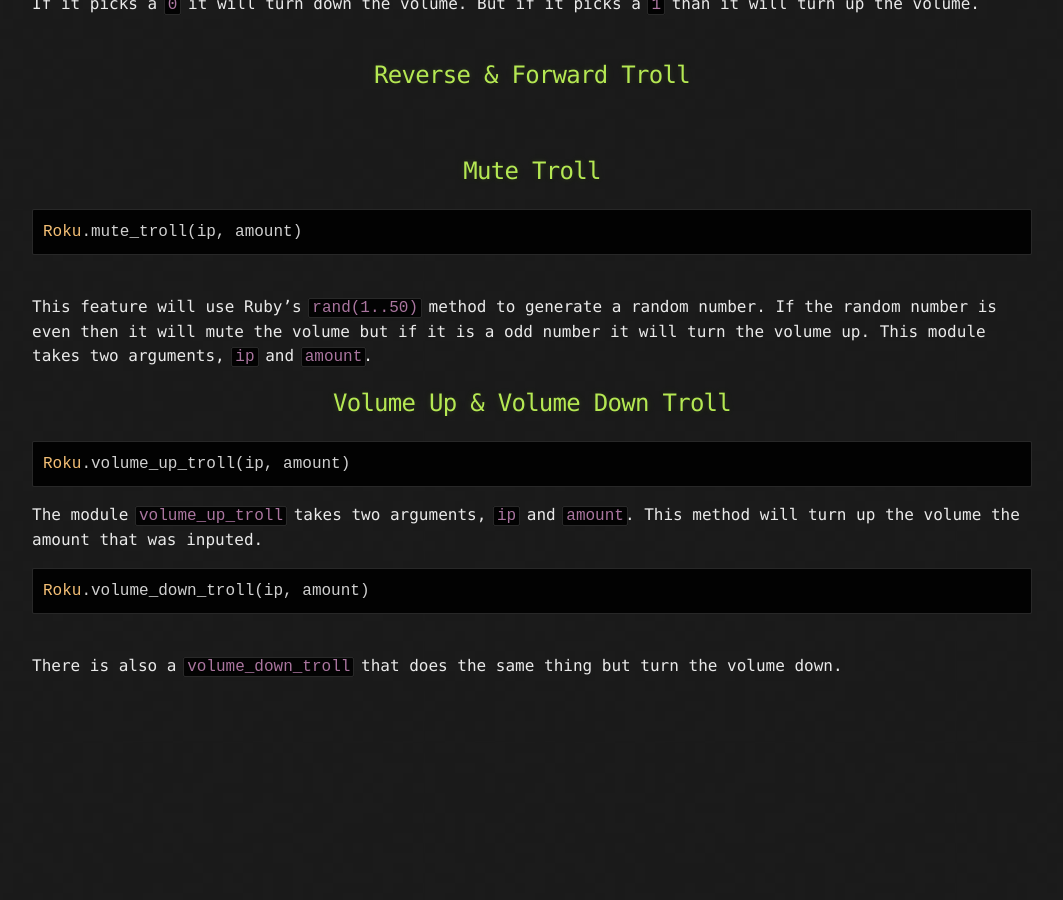
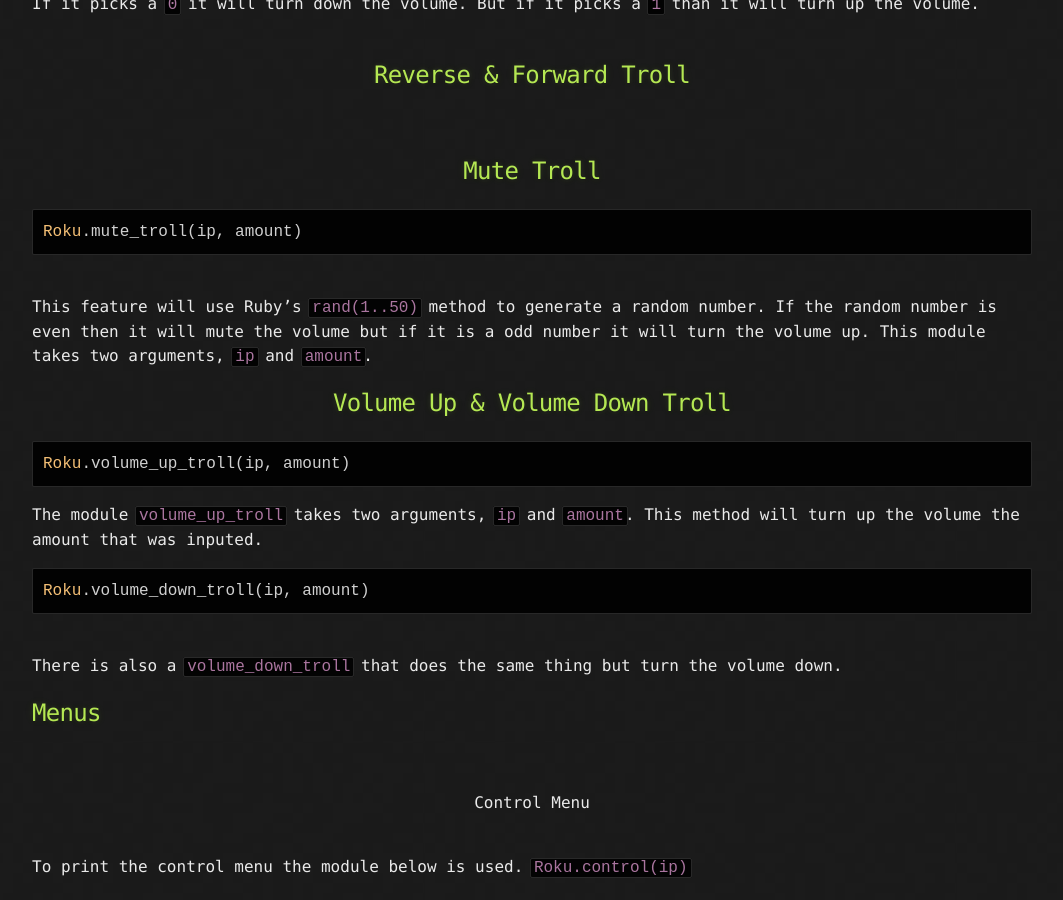
Before and after one commit to Michael-Meade/MinerFind, a Jekyll site: the page built from Projects/RokuTroll.md, in a window 1280 px wide and 900 px high, scrolled down 854 px. Shown: the whole window, without its empty margins (108-1171 px from the left). Built offline with Jekyll 4.4.1, drawn with Linux system fonts in a browser that asks for light colours; our own code applies the rules of GitHub Pages for plain Markdown files; the repository's description, which GitHub fills in, is left out; before the commit the page ends 1553 px from its top, so only the background shows below that.

Commit message:
Update RokuTroll.md

````diff
--- a/Projects/RokuTroll.md
+++ b/Projects/RokuTroll.md
@@ -45,3 +45,9 @@ Roku.volume_down_troll(ip, amount)
 <br>
 There is also a ```volume_down_troll``` that does the same thing but turn the volume down.
 <br>
+
+## Menus
+<br>
+<center>Control Menu</center><br>
+To print the control menu the module below is used.
+```Roku.control(ip)```
````
